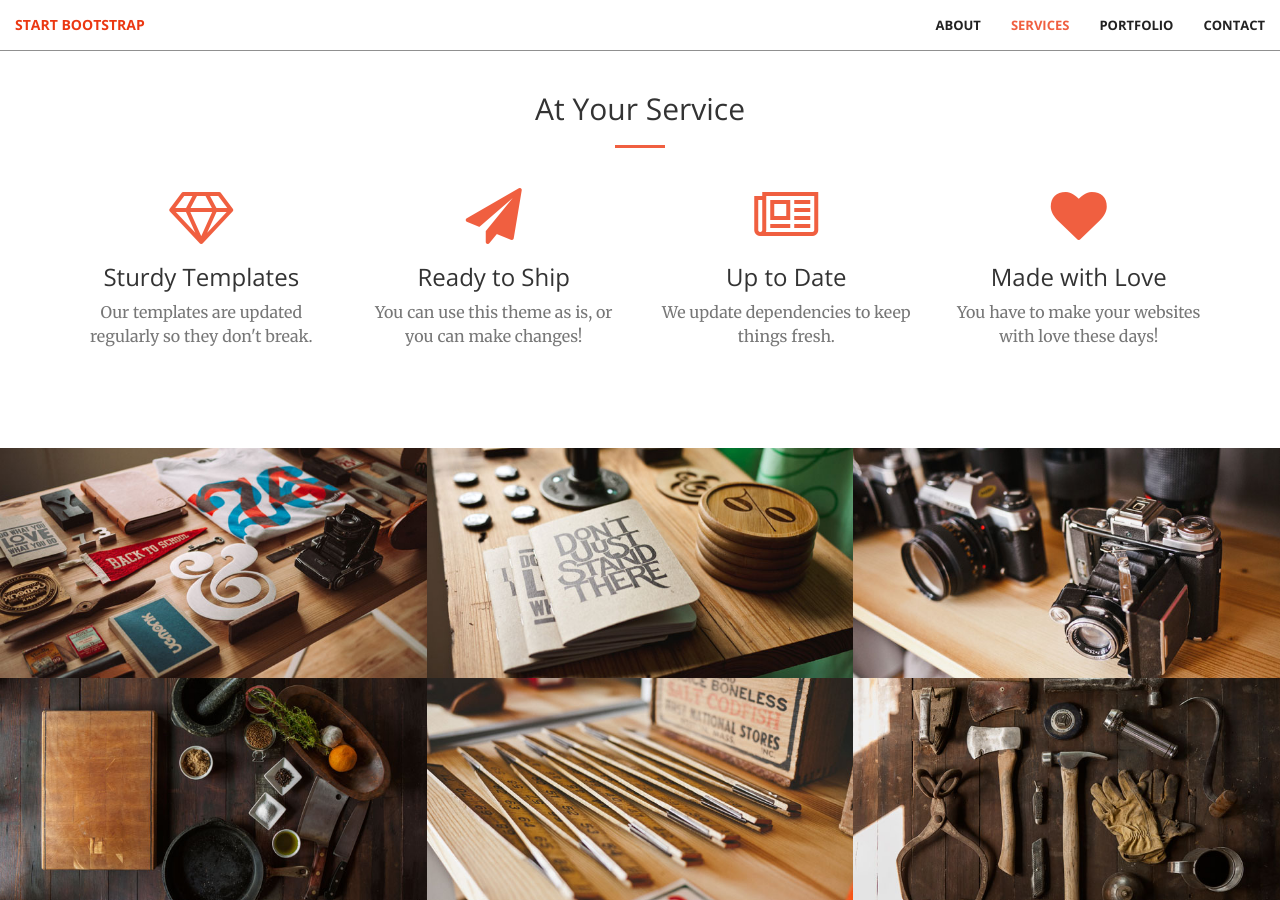
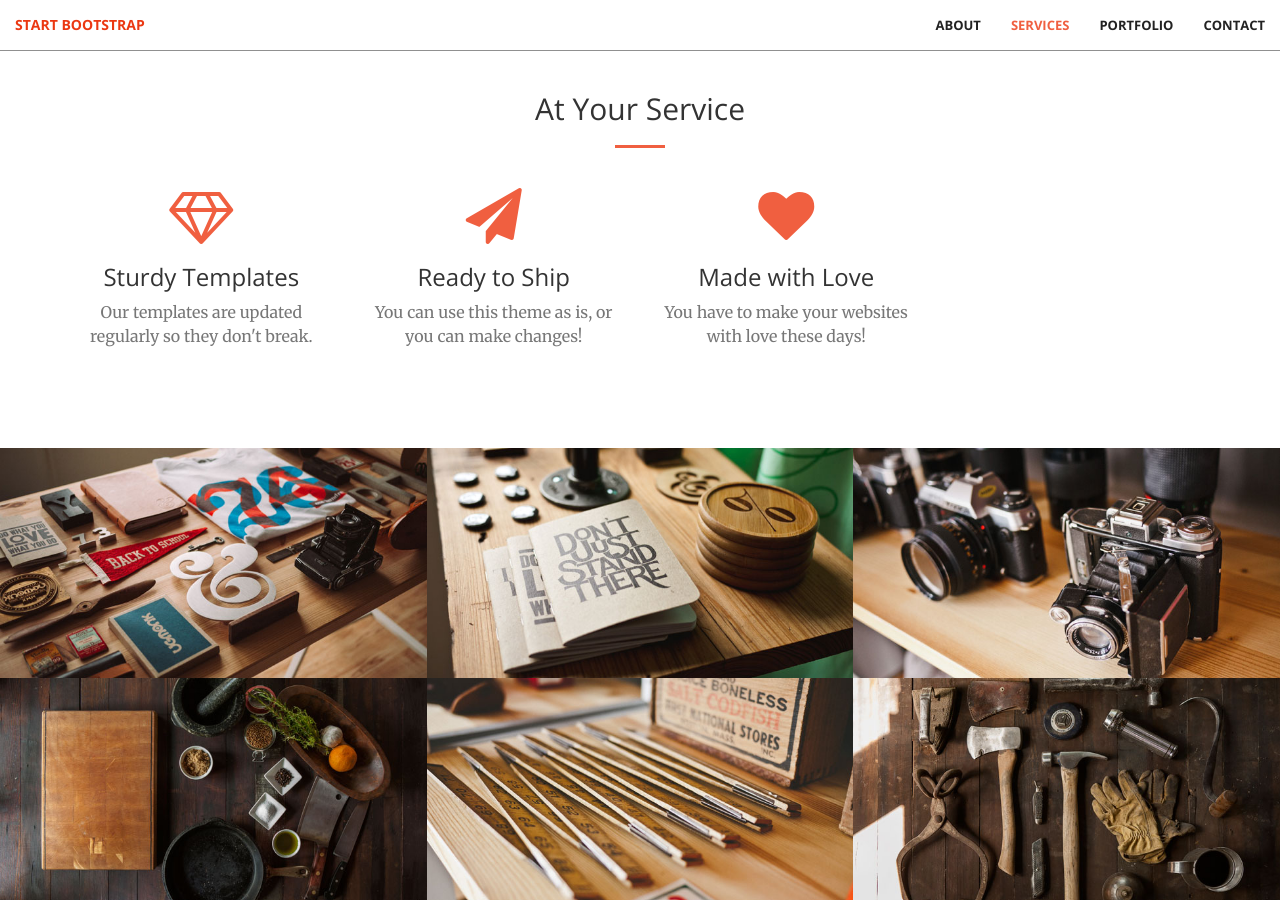
Before and after one commit to paulhewett/website-d4ul-com, a Jekyll site: the page built from index.html, in a window 1280 px wide and 900 px high, scrolled down 1326 px. Built offline with Jekyll 4.4.1, drawn with Linux system fonts in a browser that asks for light colours.

Commit message:
Test update.

```diff
--- a/_includes/services.html
+++ b/_includes/services.html
@@ -25,13 +25,6 @@
             </div>
             <div class="col-lg-3 col-md-6 text-center">
                 <div class="service-box">
-                    <i class="fa fa-4x fa-newspaper-o wow bounceIn text-primary" data-wow-delay=".2s"></i>
-                    <h3>Up to Date</h3>
-                    <p class="text-muted">We update dependencies to keep things fresh.</p>
-                </div>
-            </div>
-            <div class="col-lg-3 col-md-6 text-center">
-                <div class="service-box">
                     <i class="fa fa-4x fa-heart wow bounceIn text-primary" data-wow-delay=".3s"></i>
                     <h3>Made with Love</h3>
                     <p class="text-muted">You have to make your websites with love these days!</p>
```
